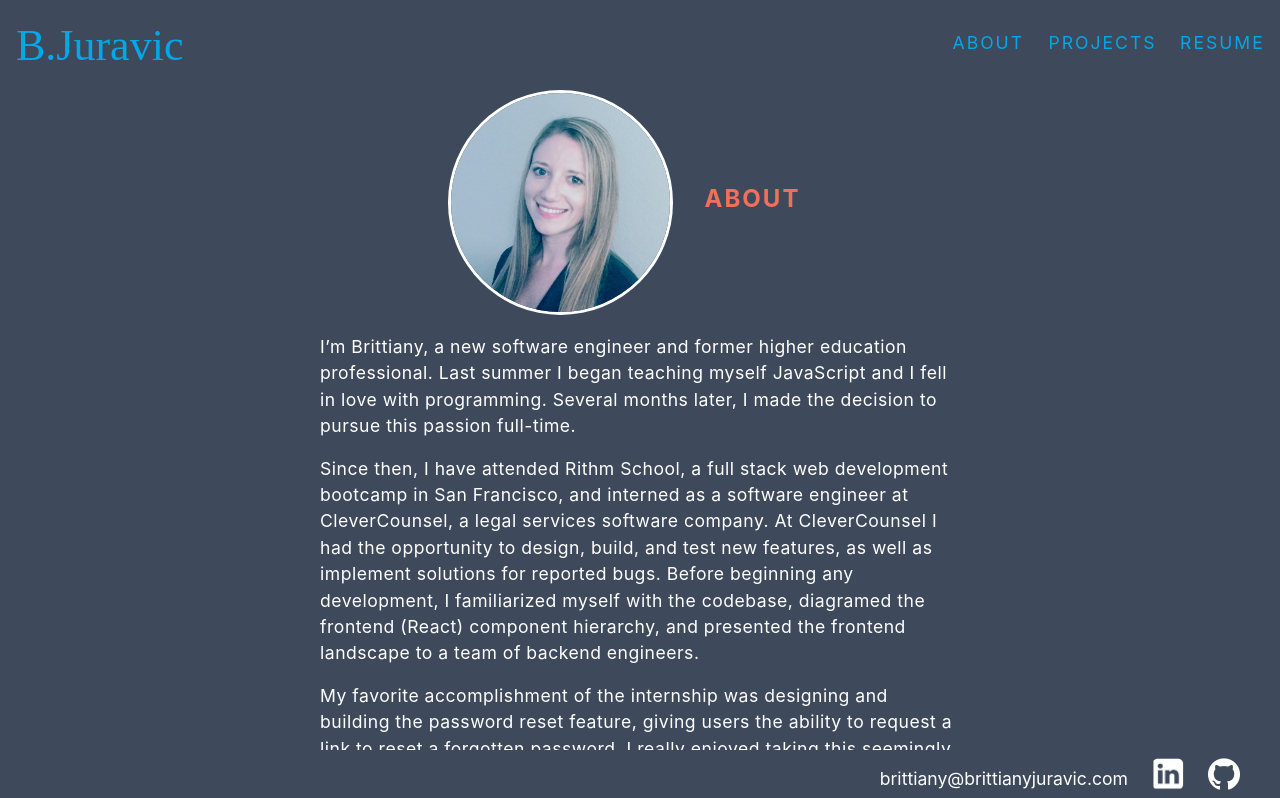
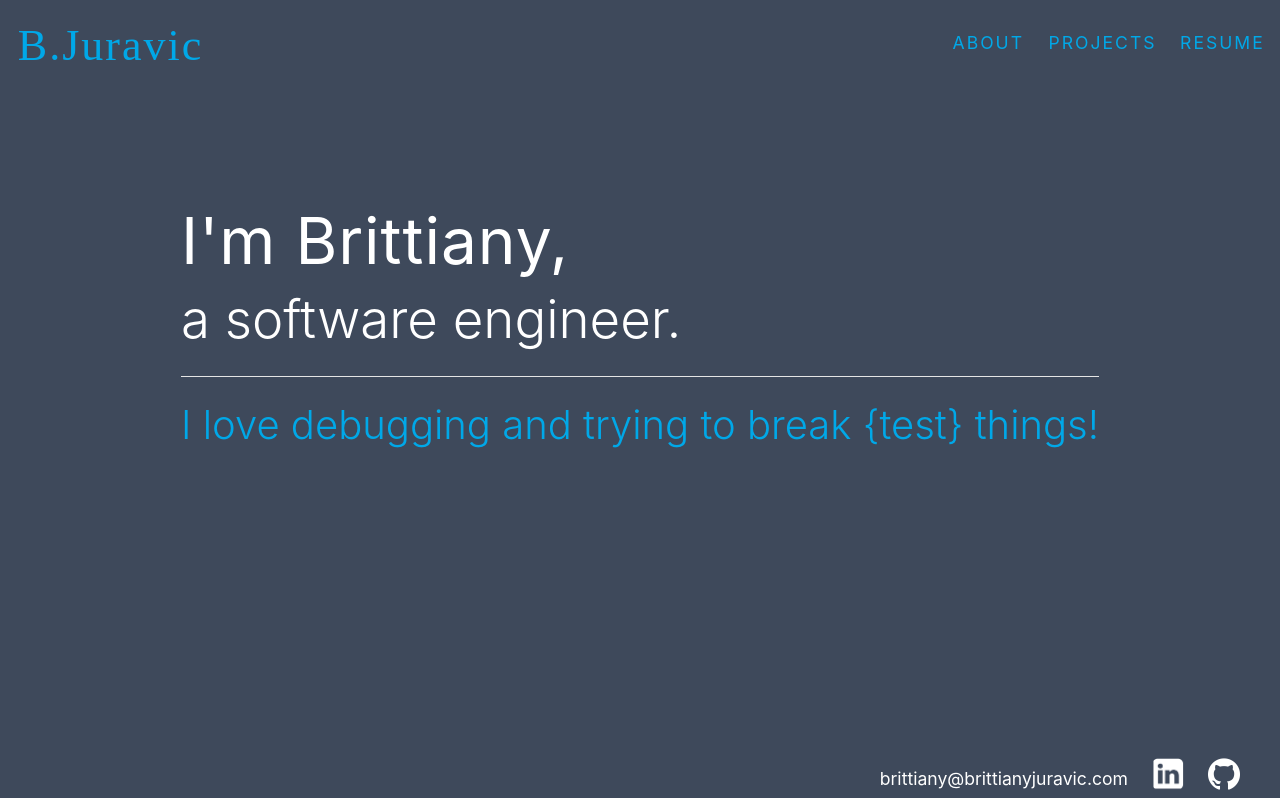
Before and after one commit to b-juravic/personal-website, a React (Create React App) app: page / in a window 1280 px wide. Shown: the top 798 px of the page. Built offline with nearby package versions, Linux system fonts and the light colour scheme; a web font is replaced by a local one.

Commit message:
Added Home component, updated Routes, and made style updates

```diff
--- /dev/null
+++ b/src/Home.css
@@ -0,0 +1,66 @@
+/* mobile first design */
+
+.Home {
+  display: flex;
+  width: 90%;
+  height: 60vh;
+  align-items: center;
+  justify-content: center;
+}
+
+.intro-name {
+  font-size: 2.5rem;
+  font-weight: 400;
+  letter-spacing: 1px;
+}
+
+.intro-title {
+  font-weight: 300;
+  font-size: 1.8rem;
+}
+
+.intro-tagline {
+  font-weight: 300;
+  font-size: 1.4rem;
+  color: #00A8E8
+}
+
+hr {
+  background-color: white;
+}
+
+/* Updates for larger devices */
+
+@media screen and (min-width:375px) and (min-height: 375px) {
+  .intro-name {
+    font-size: 2.9rem;
+  }
+
+  .intro-title {
+    font-size: 2.2rem;
+  }
+
+  .intro-tagline {
+    font-size: 1.6rem;
+  }
+}
+
+@media screen and (min-width: 768px) and (min-height: 1024px), (min-width: 1024px) {
+  .intro-name {
+    font-size: 4rem;
+  }
+
+  .intro-title {
+    font-size: 3.3rem;
+  }
+
+  .intro-tagline {
+    font-size: 2.5rem;
+  }
+}
+
+@media screen and (min-width: 1024px) {
+  .intro-tagline {
+    font-size: 2.5rem;
+  }
+}
--- /dev/null
+++ b/src/Home.js
@@ -0,0 +1,26 @@
+import React from "react";
+import "./Home.css";
+
+/**
+ * Renders introduction
+ *
+ * App -> Routes -> Home
+ */
+
+function Home() {
+
+  return (
+    <div className="Home container-fluid">
+      <div className="row justify-content-around">
+        <div className="intro col-12">
+          <h1 className="intro-name">I'm Brittiany,</h1>
+          <h2 className="intro-title">a software engineer.</h2>
+          <hr className="my-4"></hr>
+          <h4 className="intro-tagline">I love debugging and trying to break {"{test}"} things!</h4>
+        </div>
+      </div>
+  </div>
+  );
+}
+
+export default Home;
--- a/src/Navigation.css
+++ b/src/Navigation.css
@@ -21,7 +21,7 @@ nav a:visited {
   color: #00A8E8;
 }
 
-nav a:hover {
+ul a:hover {
   text-decoration: none;
   color: white;
 }
@@ -42,6 +42,11 @@ nav a:hover {
   .navbar-brand {
     font-size: 2.5em;
   }
+
+  /* add margin when navbar links expand (md size screen and larger) */
+  .md-margin {
+    margin-right: calc(1rem * 1.5);
+  }
 }
 
 @media screen and (min-width: 1440px) {
--- a/src/Navigation.js
+++ b/src/Navigation.js
@@ -1,10 +1,10 @@
 import React from "react";
-import { NavLink } from "react-router-dom";
+import { NavLink, Link } from "react-router-dom";
 import './Navigation.css';
 import resume from "./resume.pdf";
 
 /**
- * Renders links for About, Projects, and Resume
+ * Renders links for Home, About, Projects, and Resume
  *
  * App -> Navigation
  */
@@ -14,17 +14,19 @@ function Navigation() {
   return (
     <nav className="Navigation navbar navbar-expand-md fixed-top">
       <span
+        id="logo"
         className="navbar-brand mb-0">
-        B.Juravic
+        <Link to="/">B.Juravic
+        </Link>
       </span>
       <ul className="navbar-nav ml-auto">
         <li>
-          <NavLink className="nav-item mr-4" to="/">
+          <NavLink className="nav-item md-margin" to="/about">
             ABOUT
           </NavLink>
         </li>
         <li>
-          <NavLink className="nav-item mr-4" to="/projects">
+          <NavLink className="nav-item md-margin" to="/projects">
             PROJECTS
           </NavLink>
         </li>
--- a/src/Projects.css
+++ b/src/Projects.css
@@ -29,7 +29,6 @@
 .gif-container {
   display: inline-block;
   position: relative;
-  background-color: #48556a;
   padding: 2%;
 }
 
@@ -39,7 +38,6 @@
 
 .description-container {
   display: inline-block;
-  background-color: #48556a;
   text-align: left;
 }
 
--- a/src/Routes.js
+++ b/src/Routes.js
@@ -2,9 +2,10 @@ import React from "react";
 import { Route, Switch } from "react-router-dom";
 import About from "./About";
 import Projects from "./Projects";
+import Home from "./Home";
 
 /**
- * Renders routes for About and Projects
+ * Renders routes for About, Projects, and Home
  *
  * App -> Routes
  */
@@ -14,11 +15,14 @@ function Routes() {
   return (
     <div className="Routes">
       <Switch>
-        <Route exact path="/">
+        <Route exact path="/about">
           <About />
         </Route>
         <Route exact path="/projects">
           <Projects />
+        </Route>
+        <Route exact path="/">
+          <Home />
         </Route>
       </Switch>
     </div>
--- a/src/about-content.js
+++ b/src/about-content.js
@@ -1,6 +1,6 @@
 /** Each paragraph for the About component*/
 
-export const aboutP1 = "I’m Brittiany,  a new software engineer and former higher education professional. Last summer I began teaching myself JavaScript and I fell in love with programming. Several months later, I made the decision to pursue this passion full-time."
+export const aboutP1 = "I’m a new software engineer and former higher education professional. Last summer I began teaching myself JavaScript and fell in love with programming. Several months later, I made the decision to pursue this passion full-time."
 
 export const aboutP2 = "Since then, I have attended Rithm School, a full stack web development bootcamp in San Francisco, and interned as a software engineer at CleverCounsel, a legal services software company. At CleverCounsel I had the opportunity to design, build, and test new features, as well as implement solutions for reported bugs. Before beginning any development, I familiarized myself with the codebase, diagramed the frontend (React) component hierarchy, and presented the frontend landscape to a team of backend engineers."
 
```
Also changed, not shown: src/About.js (line endings or trailing spaces).
